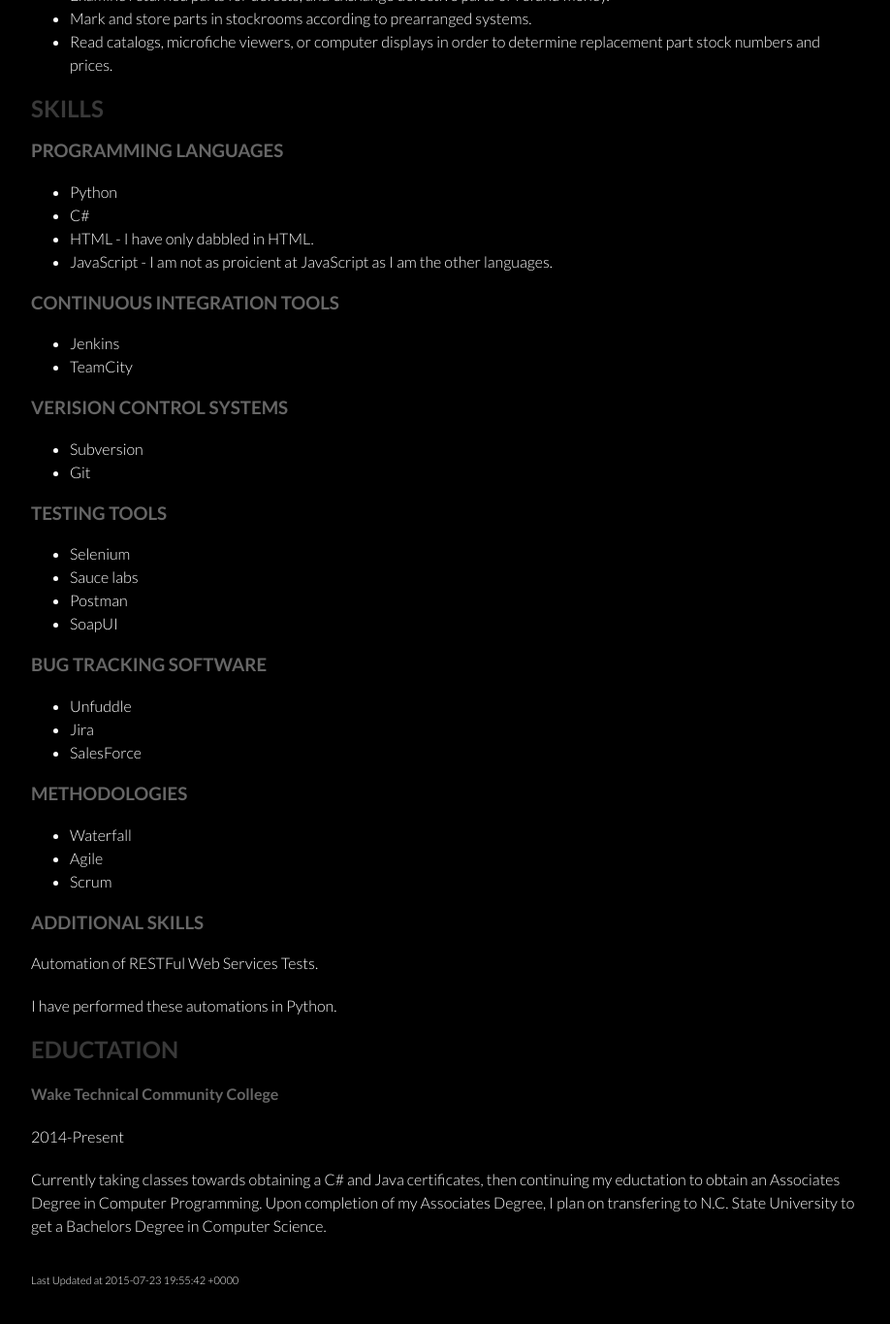
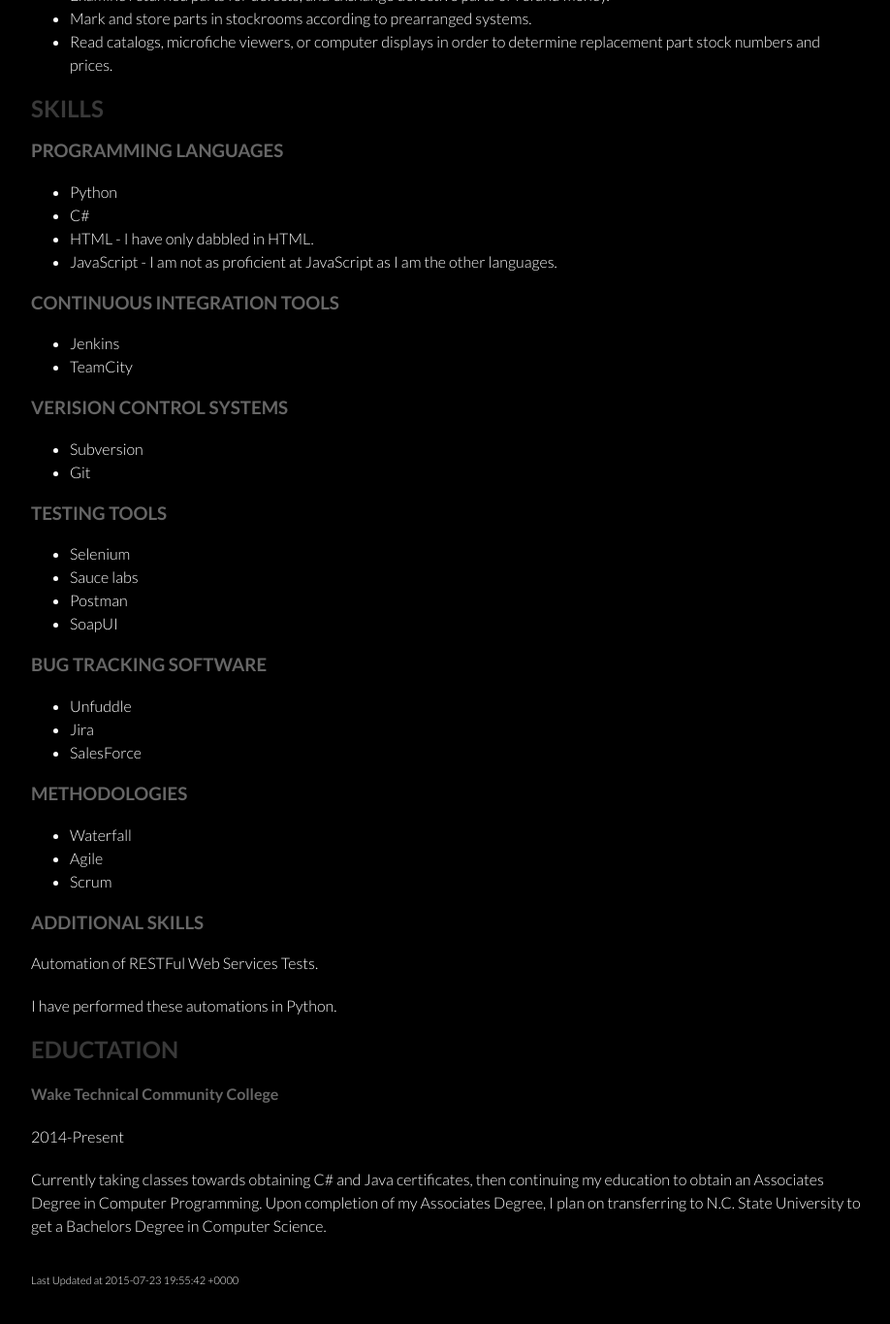
Before and after one commit to tmonck/tmonck.github.io, a Jekyll site: the page built from Resume.html, in a window 1280 px wide and 1400 px high, scrolled down 1504 px. Shown: the top 1365 px of the window at 97% size, without its empty margins (178-1096 px from the left). Built offline with Jekyll 4.4.1, drawn with Linux system fonts in a browser that asks for light colours; some of the changed text lies outside the part shown.

Commit message:
Grammer/Spelling Suggestions

```diff
--- a/Resume.html
+++ b/Resume.html
@@ -13,7 +13,7 @@ title: Tom Monck JR by tmonck
 			<ul>
 				<li>Design test plans, scenarios, scripts, or procedures.</li>
 				<li>Test system modifications to prepare for implementation.</li>
-				<li>Document software defects, using a bug tracking system, and report defects to software developers.</li>
+				<li>Document software defects using a bug tracking system and report defects to software developers.</li>
 				<li>Monitor bug resolution efforts and track successes.</li>
 				<li>Participate in product design reviews to provide input on functional requirements, product designs, schedules, or potential problems.</li>
 				<li>Develop or specify standards, methods, or procedures to determine product quality or release readiness.</li>
@@ -58,7 +58,7 @@ title: Tom Monck JR by tmonck
 						<li>Python</li>
 						<li>C#</li>
 						<li>HTML - I have only dabbled in HTML.</li>
-						<li>JavaScript - I am not as proicient at JavaScript as I am the other languages.</li>
+						<li>JavaScript - I am not as proficient at JavaScript as I am the other languages.</li>
 					</ul>
 				<h3>CONTINUOUS INTEGRATION TOOLS</h3>
 					<ul>
@@ -94,7 +94,7 @@ title: Tom Monck JR by tmonck
 			<h2>EDUCTATION</h2>
 				<h4>Wake Technical Community College</h4>
 				<p>2014-Present</p>
-				<p>Currently taking classes towards obtaining a C# and Java certificates, then continuing my eductation to obtain an
-				Associates Degree in Computer Programming. Upon completion of my Associates Degree, I plan on transfering to N.C. State University
+				<p>Currently taking classes towards obtaining C# and Java certificates, then continuing my education to obtain an
+				Associates Degree in Computer Programming. Upon completion of my Associates Degree, I plan on transferring to N.C. State University
 				to get a Bachelors Degree in Computer Science.</p>
 </p>
```
